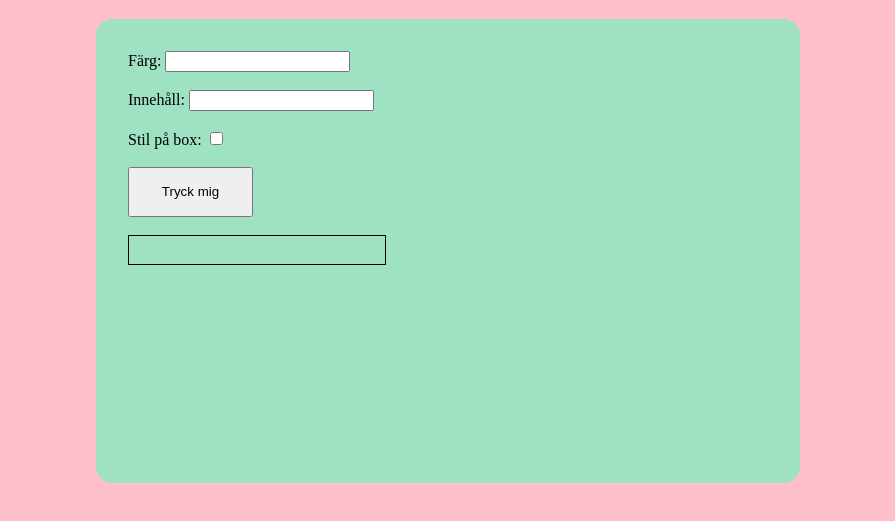
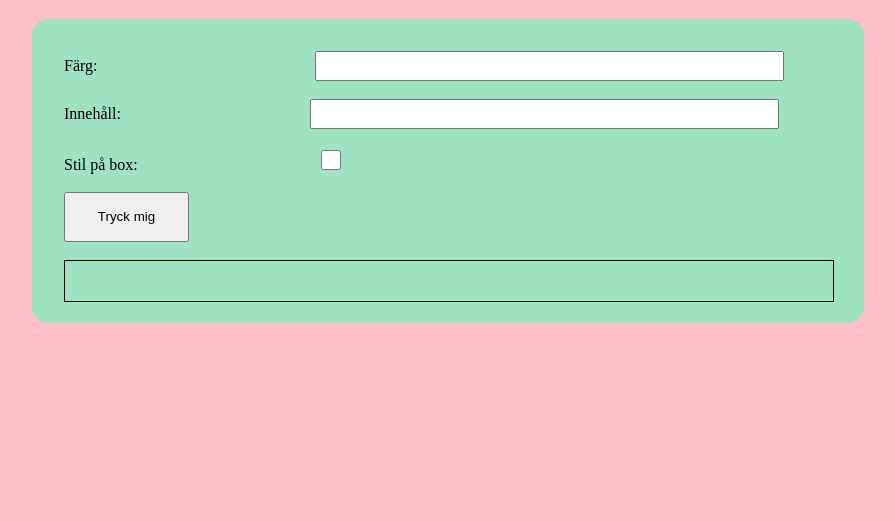
Before and after one commit to Faylynx/gik339--1--labb1, a plain HTML site: page index.html in a window 1280 px wide. Shown: the part 61-582 px from the top of the page, without its empty margins (192-1087 px from the left). Drawn offline with Linux system fonts and the light colour scheme.

Commit message:
FÄRDIG!!!!

```diff
--- a/index.html
+++ b/index.html
@@ -7,22 +7,22 @@
 </head>
 <body style="background-color: pink;">
     <h1 style="text-align:center;">Labb 1 Grupp 1</h1>
-    <section style="background-color: #9fe1c3; width: 50vw; height: 50vh; border-radius: 1rem; padding: 2rem; margin-left: auto; margin-right: auto;">
+    <section style="background-color: #9fe1c3; width: 60vw; height: 30vh; border-radius: 1rem; padding: 2rem; margin-left: auto; margin-right: auto;">
 
     <label for="color">Färg:</label>
-    <input type="text" name="color" id="color" class="textfield">
+    <input style ="width: 36vw; height: 3vh; margin-left: 16.7vw" type="text" name="color" id="color" class="textfield">
 
     <br><br>
     <label for="color">Innehåll:</label>
-    <input type="text" name="content" id="content" class="textfield">
+    <input style ="width: 36vw; height: 3vh; margin-left: 14.5vw"type="text" name="content" id="content" class="textfield">
     <br><br>
     <label for="color">Stil på box:</label>
-    <input type="checkbox" name="divStyle" id="divStyle" class="checkbox">
+    <input style ="margin-left: 13.5vw; width: 2.5vw; height: 2.5vh; "type="checkbox" name="divStyle" id="divStyle" class="checkbox">
     <br><br>
 
     <button id="buttonId" name="knapp" value="Click me" style="height: 50px;width: 125px;">Tryck mig</button>
     <br><br>
-    <div id="outputField" style="height: 3.5vh; width: 20vw; border: 0.1rem solid black" ></div>
+    <div id="outputField" style="height: 5vh; width: 60vw; border: 0.1rem solid black" ></div>
 </section>
     <script src="script.js"></script>
 </body>
```
